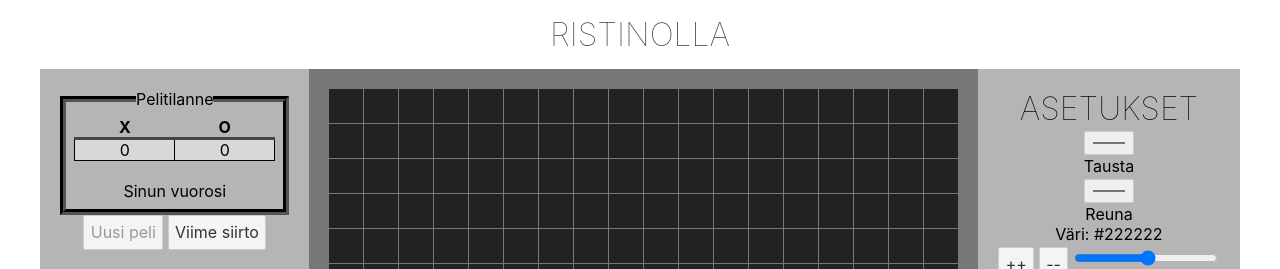
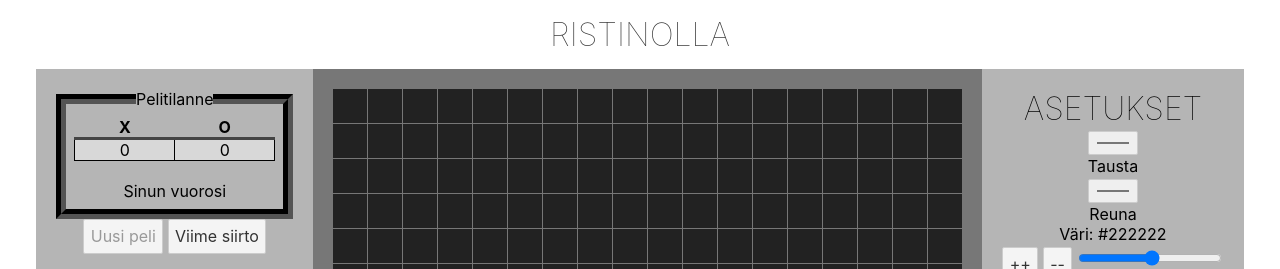
Before and after one commit to JaskaPaa/ristinollafrontend, a Svelte app: page / in a window 1280 px wide. Shown: the top 269 px of the page. Built offline with nearby package versions, Linux system fonts and the light colour scheme.

Commit message:
ristinolla2 testi2

```diff
--- a/src/App.svelte
+++ b/src/App.svelte
@@ -150,7 +150,7 @@
 		border-radius: 0px;
 		padding: 1vh;
 		border-color: #000;
-		border-width: 6px;
+		border-width: 10px;
 	}
 	legend {
     	background-color: #0000;
```
Also changed, not shown: public/build/bundle.css, public/build/bundle.js, 1 other file (tests, documents, lock files or other folders).
